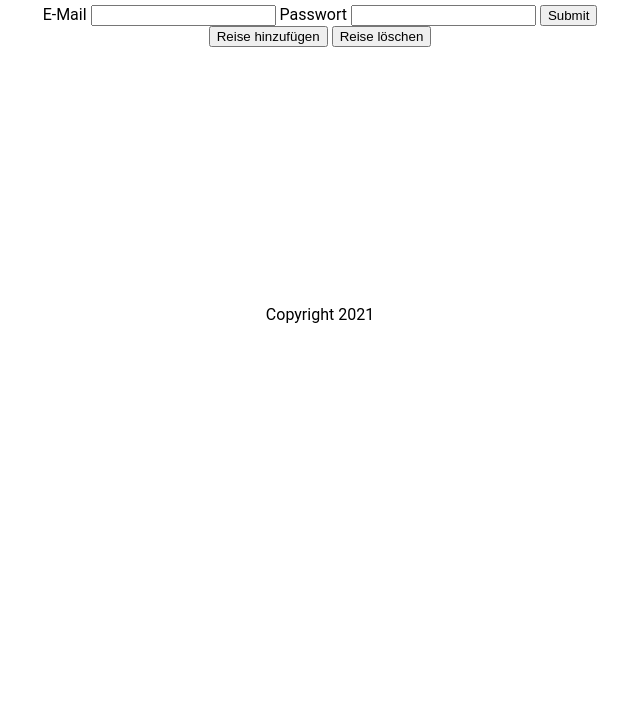
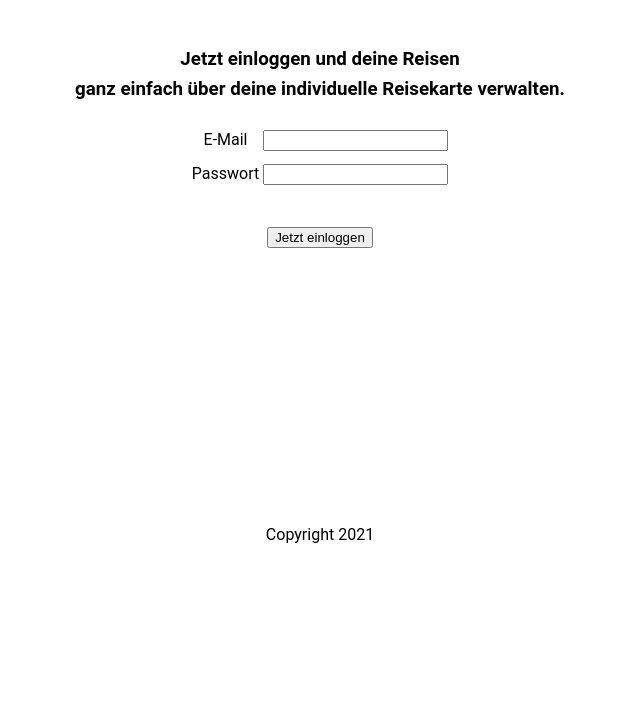
Before and after one commit to simontree/webtech-2, a plain HTML site: page index.html in a window 1280 px wide. Shown: the part 83-800 px from the top of the page, without its empty margins (320-960 px from the left). Drawn offline with Linux system fonts and the light colour scheme.

Commit message:
favicon changed

```diff
--- a/css/styles.css
+++ b/css/styles.css
@@ -5,12 +5,11 @@ body{
 .container {
     text-align: center;
     display: grid;
-    grid-template-columns: 20ch 1fr 200px;
-    grid-template-rows: 20% 300px auto;
+    grid-template-rows: 100px 500px 1fr;
     grid-template-areas:
-      "header header header"
-      "main main main"
-      "footer footer footer"
+      "header"
+      "main"
+      "footer"
 }
 
 header {
@@ -19,6 +18,7 @@ header {
 
 main {
     grid-area: main;
+    line-height: 30px;
 }
 
 footer {
@@ -34,3 +34,8 @@ footer {
         "footer"
     }
   }
+
+  .center{
+      margin-left:auto;
+      margin-right: auto;
+  }
--- a/index.html
+++ b/index.html
@@ -2,30 +2,47 @@
  <html lang="de">
 <head>
     <meta charset="utf-8">
-    <meta name="description" content="Reisekarte ins Nirwana">
+    <meta name="description" content="Reisekarte">
     <meta name="author" content="Ricardo Hendrichs & Robert Schulz">
-    <link rel="shortcut icon" href="favicon.ico">
-    <link id="theme-style" rel="stylesheet" href="css/styles.css">
+    <link rel="shortcut icon" href="images/favicon.ico">
+    <link rel="stylesheet" href="css/styles.css">
+    <title>Reisekarte ins Nirwana</title>
 </head>
 
 <body>
     <div class="container">
         <header>
-            <h1>Unsere Reiseseite ins Nirwana 2021</h1>
+            <h1>Deine Reisekarte ins Nirwana</h1>
         </header>
         <main>
-            <form action="#">
-                <label for="email">E-Mail</label>
-                <input type="email" id="email" required/>
-                <label for="email">Passwort</label>
-                <input type="password"/>
-                <input type="submit"/>
-            </form>
-            <button type="addJourney">Reise hinzufügen</button>
-            <button type="removeJourney">Reise löschen</button>
-        </main>
+            <h3>
+                Jetzt einloggen
+                und deine Reisen <br>
+                ganz einfach
+                über deine individuelle Reisekarte
+                verwalten.
+            </h3>
+            <table class="center">
+                <form action="#">
+                <tr>
+                    <td>
+                        <label for="email">E-Mail</label>
+                    </td>
+                    <td>
+                        <input type="email" id="email" required/>
+                    </td>
+                </tr>
+                <tr>
+                    <td><label for="password">Passwort</label></td>
+                    <td><input type="password"/></td>
+                </tr>
+            </table><br>
+                <input type="submit" value="Jetzt einloggen"/>
+                </form>
+            </main>
         <footer>
             Copyright 2021
         </footer>
     </div>
 </body>
+ </html>
```
Also changed, not shown: images/favicon.ico, images/globe.png (added), 2 other files.
